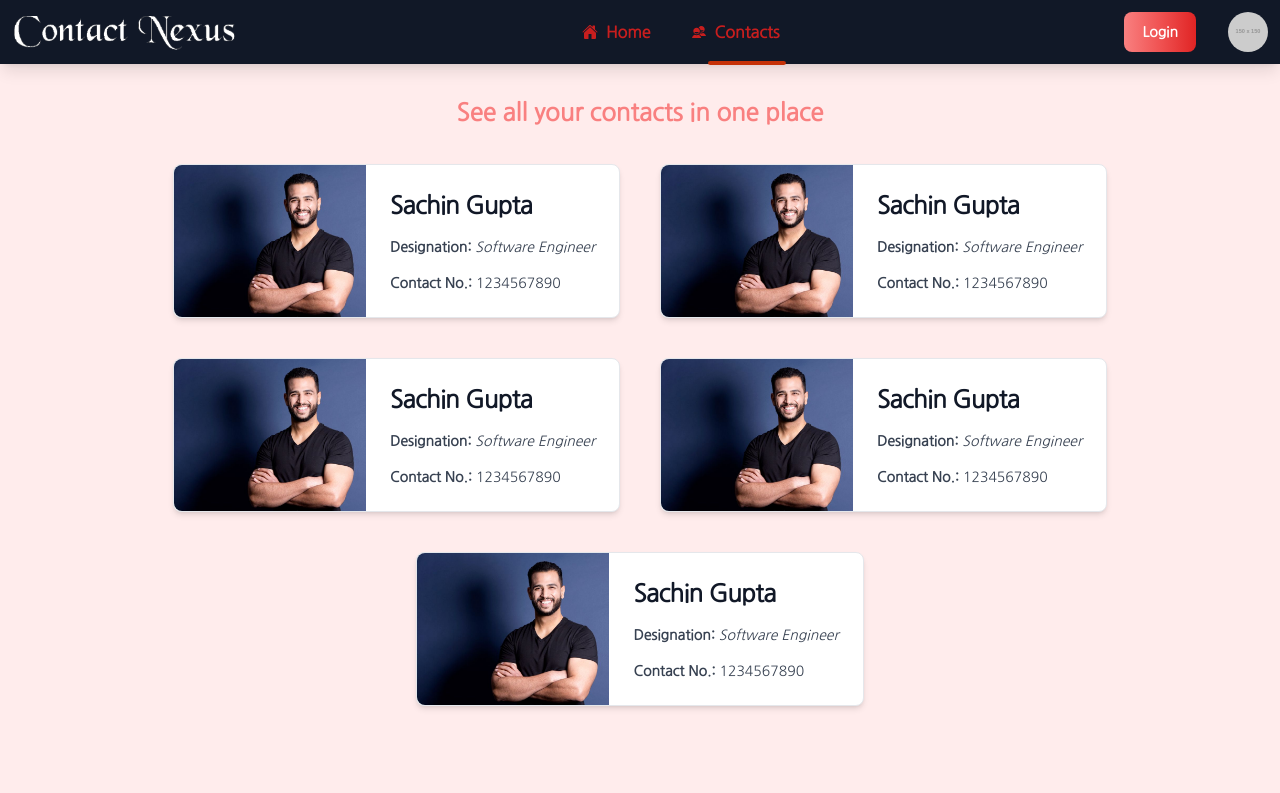
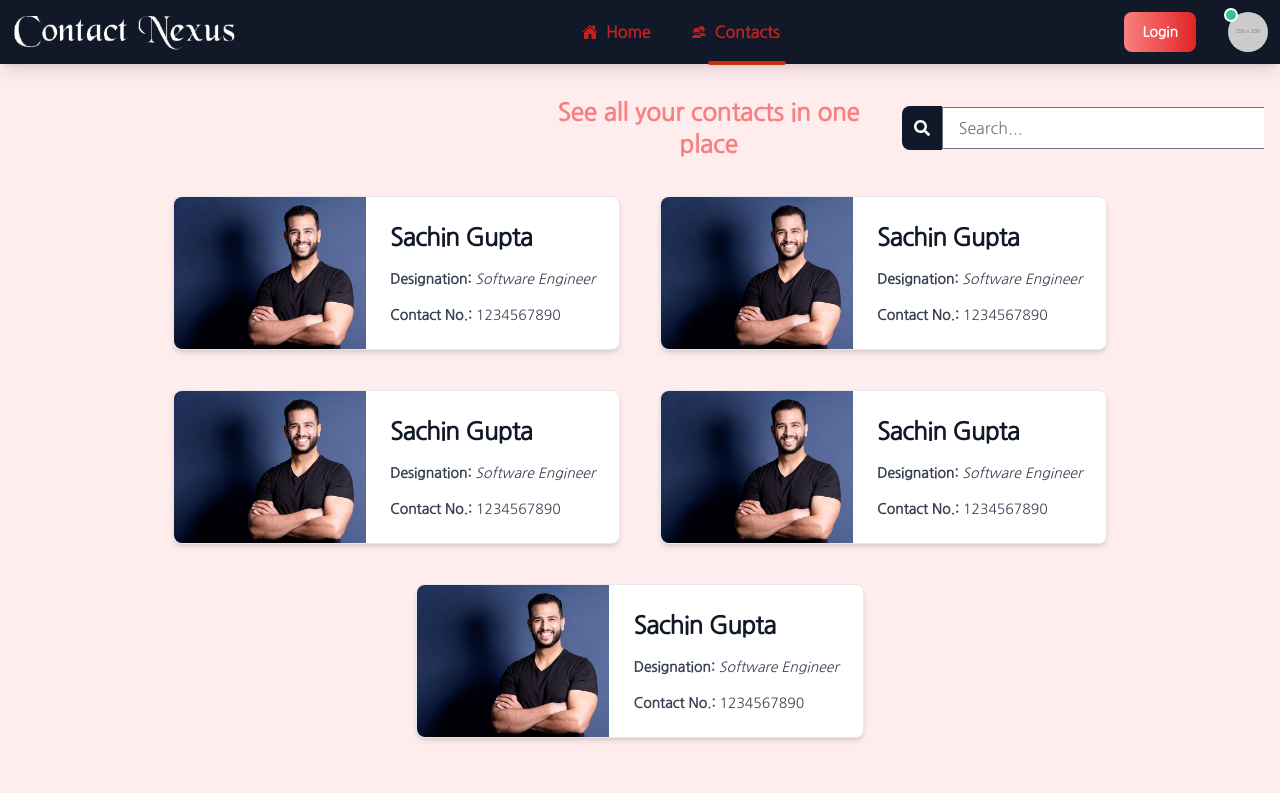
Before and after one commit to sachin-gupta99/ContactNexus, a React (Vite) app in the folder client/: page /contacts in a window 1280 px wide. Shown: the top 793 px of the page. Built offline with nearby package versions, Linux system fonts and the light colour scheme.

Commit message:
CSS enhancement and creation of api structure

```diff
--- /dev/null
+++ b/client/src/api/authApi.js
@@ -0,0 +1,17 @@
+import axiosInstance from "./axiosInstance";
+
+export const registerRoute = (user) => {
+  return axiosInstance.post("/api/auth/register", user);
+};
+
+export const loginRoute = (user) => {
+  return axiosInstance.post("/api/auth/login", user);
+};
+
+export const verifyTokenRoute = () => {
+  return axiosInstance.post("/api/auth/verifyToken");
+};
+
+export const logoutRoute = (userId) => {
+  return axiosInstance.get(`/api/auth/logout/${userId}`);
+};
--- /dev/null
+++ b/client/src/api/axiosInstance.js
@@ -0,0 +1,24 @@
+import axios from "axios";
+import { getAuthToken } from "../utils/helper";
+
+export const host = "http://localhost:8081";
+
+const axiosInstance = axios.create({
+  baseURL: host,
+});
+
+axiosInstance.interceptors.request.use(
+  (config) => {
+    const token = getAuthToken();
+    if (token) {
+      config.headers.Authorization = `Bearer ${token}`;
+      config.headers.Accept = "application/json";
+    }
+    return config;
+  },
+  (error) => {
+    return Promise.reject(error);
+  }
+);
+
+export default axiosInstance;
--- /dev/null
+++ b/client/src/api/contactApi.js
@@ -0,0 +1 @@
+import axiosInstance from "./axiosInstance";
--- /dev/null
+++ b/client/src/api/userApi.js
@@ -0,0 +1,5 @@
+import axiosInstance from "./axiosInstance";
+
+export const getUserRoute = () => {
+  return axiosInstance.get("/api/user");
+};
--- a/client/src/components/Dropdown.jsx
+++ b/client/src/components/Dropdown.jsx
@@ -1,37 +1,49 @@
-import React, { useState } from "react";
+import React from "react";
 import { IoPerson } from "react-icons/io5";
 import { IoMdSettings } from "react-icons/io";
 import { IoLogOut } from "react-icons/io5";
 import { FaAddressCard } from "react-icons/fa";
+import { Link } from "react-router-dom";
+import { Avatar } from "flowbite-react";
 
 const Dropdown = ({ isOpen, toggleDropdown }) => {
   return (
-    <div className="relative">
-      <img
-        src="https://via.placeholder.com/150"
+    <div className="relative z-50">
+      <Avatar
+        img="https://via.placeholder.com/150"
         alt="User Avatar"
-        className="rounded-full w-10 h-10 cursor-pointer"
+        rounded
+        status="online"
+        className="hover:cursor-pointer"
         onClick={toggleDropdown}
       />
       {isOpen && (
-        <div className="absolute right-2 mt-1 bg-white border border-gray-200 rounded-md shadow-lg w-max-content p-2">
-          <ul className="py-1 ">
-            <li className="px-4 py-2 hover:bg-gray-100 cursor-pointer rounded-lg flex items-center gap-2 relative dropdown-items">
-              <IoPerson />
-              Profile
-            </li>
+        <div className="absolute right-2 mt-1 bg-white border border-gray-200 rounded-md shadow-lg w-max-content p-3">
+          <div className="p-3 border-b-2 border-red-200">
+            <span className="block text-sm text-gray-900 font-bold">Sachin Gupta</span>
+            <span className="block truncate text-sm text-gray-500 font-medium">
+              sachin@gupta.com
+            </span>
+          </div>
+          <ul className="p-1">
+            <Link to="/profile">
+              <li className="px-4 py-3 hover:bg-gray-100 cursor-pointer rounded-lg flex items-center gap-2 relative dropdown-items">
+                <IoPerson />
+                Profile
+              </li>
+            </Link>
             <hr />
-            <li className="px-4 py-2 hover:bg-gray-100 cursor-pointer rounded-lg flex items-center gap-2 relative dropdown-items">
+            <li className="px-4 py-3 hover:bg-gray-100 cursor-pointer rounded-lg flex items-center gap-2 relative dropdown-items">
               <FaAddressCard />
               Contact Card
             </li>
             <hr />
-            <li className="px-4 py-2 hover:bg-gray-100 cursor-pointer rounded-lg flex items-center gap-2 relative dropdown-items">
+            <li className="px-4 py-3 hover:bg-gray-100 cursor-pointer rounded-lg flex items-center gap-2 relative dropdown-items">
               <IoMdSettings />
               Settings
             </li>
             <hr />
-            <li className="px-4 py-2 hover:bg-gray-100 cursor-pointer rounded-lg flex items-center gap-2 relative dropdown-items">
+            <li className="px-4 py-3 hover:bg-gray-100 cursor-pointer rounded-lg flex items-center gap-2 relative dropdown-items">
               <IoLogOut />
               Log Out
             </li>
--- a/client/src/index.css
+++ b/client/src/index.css
@@ -52,8 +52,8 @@ body {
   left: 0;
   height: 100%;
   width: 4px;
-  background-color: red; /* Adjust the color as needed */
-  border-radius: 0 2px 2px 0; /* Adjust the border radius as needed */
+  background-color: red;
+  border-radius: 0 2px 2px 0;
 }
 
 @tailwind utilities;
--- a/client/src/pages/Contacts.jsx
+++ b/client/src/pages/Contacts.jsx
@@ -1,19 +1,63 @@
-import React from "react";
+import React, { useEffect } from "react";
 import ContactCard from "../components/ContactCard";
 import contact from "../assets/contact.jpg";
 import { Pagination } from "flowbite-react";
 import { useState } from "react";
+import { FaSearch } from "react-icons/fa";
 
 const Contacts = () => {
   const [currentPage, setCurrentPage] = useState(1);
 
   const onPageChange = (page) => setCurrentPage(page);
 
+  const [searchTerm, setSearchTerm] = useState("");
+
+  const handleChange = (event) => {
+    setSearchTerm(event.target.value);
+  };
+
+  const handleSubmit = (event) => {
+    event.preventDefault();
+    onSearch(searchTerm);
+  };
+
+  useEffect(() => {
+    console.log(searchTerm);
+  }, [searchTerm]);
+
+  useEffect(() => {
+    console.log(currentPage);
+  }, [currentPage]);
+
   return (
     <div className="m-4 h-screen">
-      <h1 className="text-2xl text-red-400 p-4 text-center mt-4 font-bold">
-        See all your contacts in one place
-      </h1>
+      <div className="flex justify-end items-center">
+        <div className="flex justify-between w-3/5">
+          <h1 className="text-2xl text-red-400 p-4 text-center font-bold">
+            See all your contacts in one place
+          </h1>
+
+          <form
+            onSubmit={handleSubmit}
+            className="flex items-center overflow-hidden"
+          >
+            <button
+              type="submit"
+              className="bg-gray-900 text-white px-2 py-3.5 flex items-center rounded-l-lg focus:outline-none"
+            >
+              <FaSearch className="mx-1" />
+              <span className="hidden sm:inline"></span>
+            </button>
+            <input
+              type="text"
+              placeholder="Search..."
+              value={searchTerm}
+              onChange={handleChange}
+              className="px-4 py-2 flex-1 outline-none rounded-r-lg focus:ring-2 focus:ring-gray-900 focus:ring-opacity-50"
+            />
+          </form>
+        </div>
+      </div>
 
       <div className="flex gap-10 justify-center mt-5 flex-wrap">
         <ContactCard
--- a/client/src/pages/Home.jsx
+++ b/client/src/pages/Home.jsx
@@ -70,9 +70,13 @@ export default Home;
 const StandardProcedure = () => {
   return (
     <div className="mt-12 m-4">
-      <h1 className="text-4xl font-bold text-center mb-8 text-red-500">
-        Standard Procedure
-      </h1>
+      <div className="flex flex-col items-center gap-4">
+        <h1 className="text-4xl font-bold text-red-500">Standard Procedure</h1>
+        <p className="text-xl text-gray-500 text-center mb-7">
+          The standard procedure to use Contact Nexus is as follows.
+        </p>
+      </div>
+
 
       <div className="flex justify-center gap-8 w-4/5 mx-auto">
         <StandardProcedureCards
--- a/client/src/pages/Profile.jsx
+++ b/client/src/pages/Profile.jsx
@@ -1,7 +1,13 @@
 import React from "react";
 
 const Profile = () => {
-  return <div>Profile</div>;
+  return (
+    <div className="m-4 h-screen">
+      <h1 className="text-2xl text-red-400 p-4 text-center mt-4 font-bold">
+        This is your profile
+      </h1>
+    </div>
+  );
 };
 
 export default Profile;
--- /dev/null
+++ b/client/src/util/helper.js
@@ -0,0 +1,11 @@
+export const setAuthToken = (token) => {
+  localStorage.setItem("contact-nexus-user-token", token);
+};
+
+export const removeAuthToken = () => {
+  localStorage.removeItem("contact-nexus-user-token");
+};
+
+export const getAuthToken = () => {
+  return localStorage.getItem("contact-nexus-user-token");
+};
```
Also changed, not shown: client/src/components/ContactCard.jsx (+3 -11 lines).
